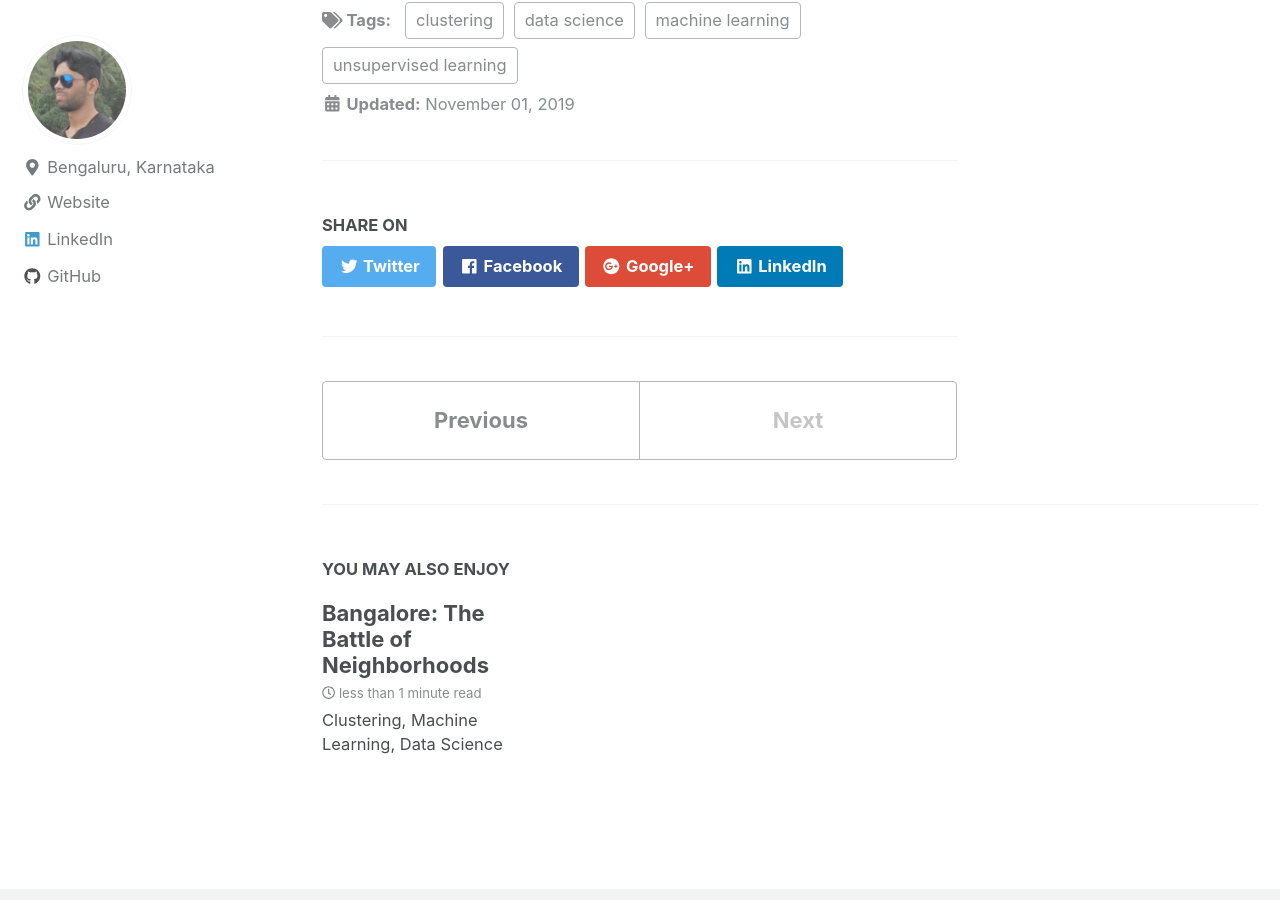
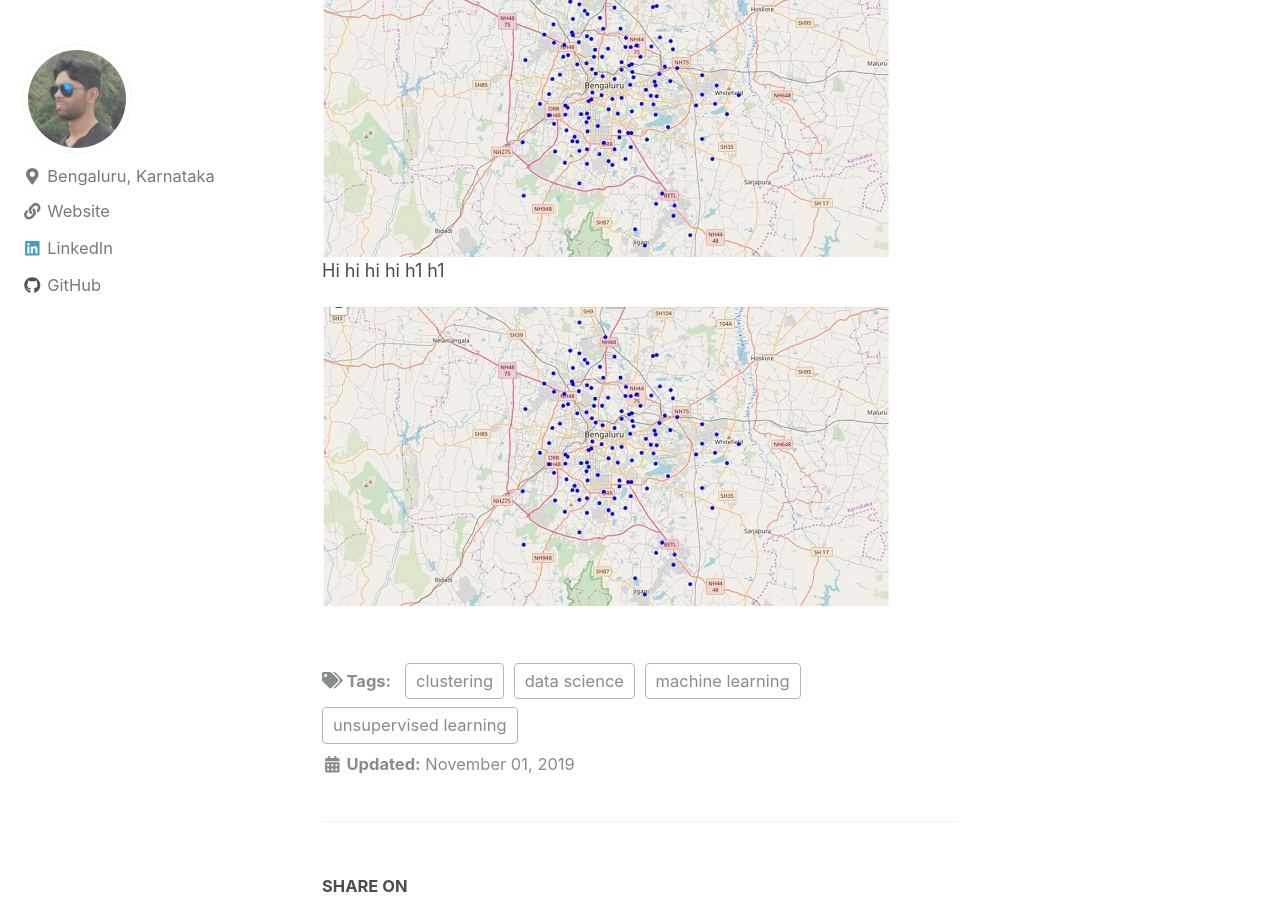
Before and after one commit to gopalrahulrg/gopalrahulrg.github.io, a Jekyll site: the page built from _posts/2019-11-01-cnbr_templ.md, in a window 1280 px wide and 900 px high, scrolled down 1731 px. Built offline with Jekyll 4.4.1, drawn with Linux system fonts in a browser that asks for light colours; nearby versions of some CDN libraries.

Commit message:
Update 2019-11-01-cnbr_templ.md

```diff
--- a/_posts/2019-11-01-cnbr_templ.md
+++ b/_posts/2019-11-01-cnbr_templ.md
@@ -37,3 +37,9 @@ excerpt: "Clustering, Machine Learning, Data Science"
 Unfortunately, public data related to demographic and social parameters for all the neighborhoods in the city of Bangalore was not readily available and hence could not be used to refine the study further.
 
 <font size="5"><h3>Methodology</h3></font>
+
+<img src="{{ site.url }}{{ site.baseurl }}/assets/images/f1.jpg">
+
+<p>Hi hi hi hi h1 h1</p>
+
+<img src="{{ site.url }}{{ site.baseurl }}/assets/images/1-f_2.jpg">
```
